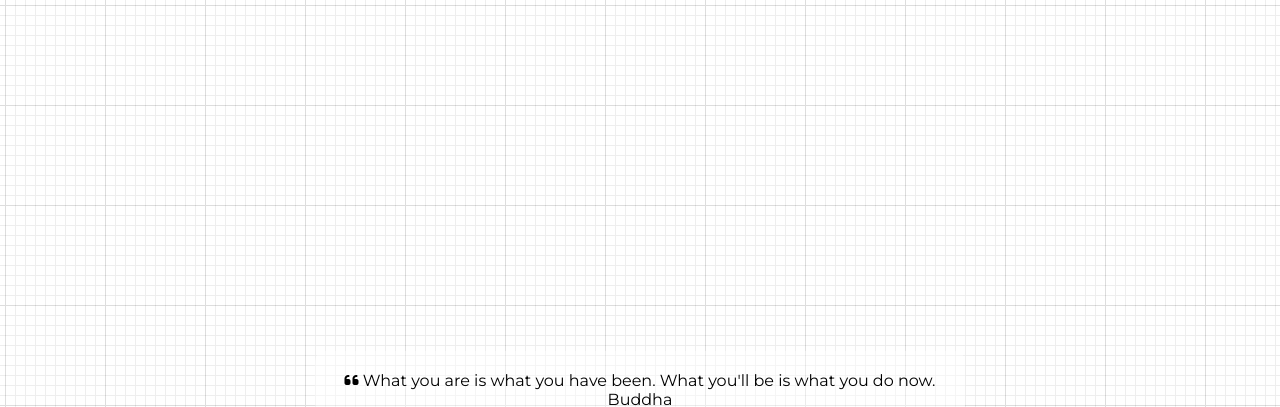
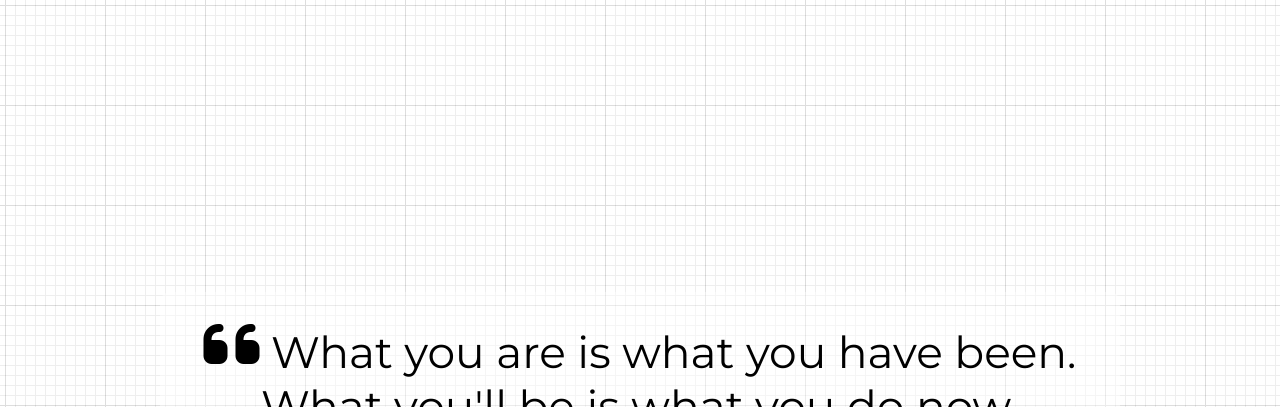
Before and after one commit to SapinSobre/quote-geberator, a plain HTML site: page index.html in a window 1280 px wide. Shown: the top 407 px of the page. Drawn offline with Linux system fonts and the light colour scheme.

Commit message:
font styling

```diff
--- a/style.css
+++ b/style.css
@@ -26,5 +26,18 @@ body{
 }
 
 .quote-text{
+    font-size: 2.75rem;
+    font-weight: 400;
+}
 
+.fa-quote-left{
+    font-size: 4rem;
 }
+
+.quote-author{
+    margin-top: 15px;
+}
+
+#author{
+    font-style: italic;
+}
```
